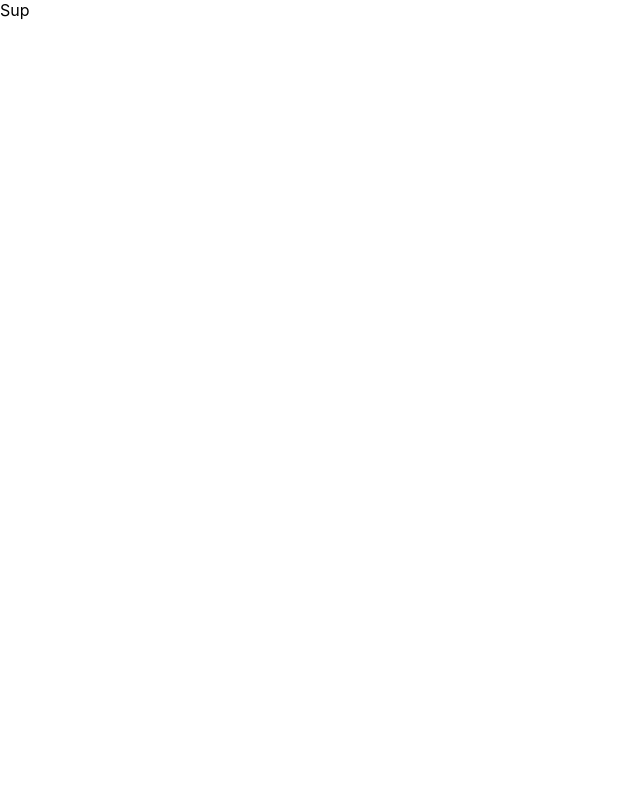
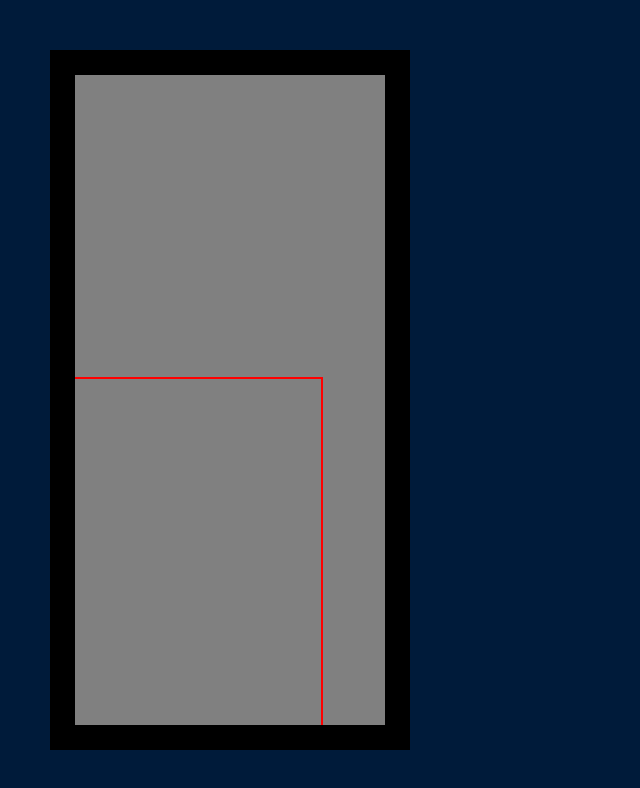
Before and after one commit to dougllittle/React-PO, a React (Create React App) app: page / in a window 1280 px wide. Shown: the top 788 px of the page, without its empty margins (0-640 px from the left). Built offline with nearby package versions, Linux system fonts and the light colour scheme.

Commit message:
early ui
width above 768px

```diff
--- a/src/App.css
+++ /dev/null
@@ -1,3 +0,0 @@
-.App {
-  text-align: center;
-}
--- a/src/App.js
+++ b/src/App.js
@@ -1,5 +1,5 @@
 import React, {Component} from 'react';
-import './App.css';
+import './css/App.css';
 
 class App extends Component {
     constructor() {
@@ -16,11 +16,77 @@ class App extends Component {
 
     render() {
         return (
-          <main className="App">
-            <div id="po-wrap">
-              <div id="po-screen">
+          <main id="App">
+            <div id="UI">
+              <div id="po-left-wrap">
+                <div id="po-operate">
+                  <div id="po-screen" className="po-operate-piece">
+                  </div>
+                  <div id="po-controls" className="po-operate-piece">
+                    <div className="po-row" id="po-controls-1">
+                      <div className={["po-row-button", "po-fx"].join(" ")}>
+                      </div>
+                      <div className={["po-row-button", "po-fx"].join(" ")}>
+                      </div>
+                      <div className={["po-row-button", "po-fx"].join(" ")}>
+                      </div>
+                      <div className={["po-row-button", "po-fx"].join(" ")}>
+                      </div>
+                      <div className={["po-row-button", "po-last", "po-fx"].join(" ")}>
+                      </div>
+                    </div>
+                    <div className="po-row" id="po-controls-2">
+                      <div className="po-row-button">
+                      </div>
+                      <div className="po-row-button">
+                      </div>
+                      <div className="po-row-button">
+                      </div>
+                      <div className="po-row-button">
+                      </div>
+                      <div className={["po-row-button", "po-last", "po-fx"].join(" ")}>
+                      </div>
+                    </div>
+                    <div className="po-row" id="po-controls-3">
+                      <div className="po-row-button">
+                      </div>
+                      <div className="po-row-button">
+                      </div>
+                      <div className="po-row-button">
+                      </div>
+                      <div className="po-row-button">
+                      </div>
+                      <div className={["po-row-button", "po-last", "po-fx"].join(" ")}>
+                      </div>
+                    </div>
+                    <div className="po-row" id="po-controls-4">
+                      <div className="po-row-button">
+                      </div>
+                      <div className="po-row-button">
+                      </div>
+                      <div className="po-row-button">
+                      </div>
+                      <div className="po-row-button">
+                      </div>
+                      <div className={["po-row-button", "po-last", "po-fx"].join(" ")}>
+                      </div>
+                    </div>
+                    <div className="po-row" id="po-controls-5">
+                      <div className="po-row-button">
+                      </div>
+                      <div className="po-row-button">
+                      </div>
+                      <div className="po-row-button">
+                      </div>
+                      <div className="po-row-button">
+                      </div>
+                      <div className={["po-row-button", "po-last", "po-fx"].join(" ")}>
+                      </div>
+                    </div>
+                  </div>
+                </div>
               </div>
-              <div id="po-controls">
+              <div id="po-right-wrap">
               </div>
             </div>
           </main>
--- a/src/Footer.js
+++ b/src/Footer.js
@@ -4,8 +4,8 @@ import './css/Footer.css'
 class Footer extends Component{
 	render(){
 		return (
-			<footer className="footer">
-				Sup
+			<footer id="footer">
+
 			</footer>
 		)
 	}
--- a/src/Header.js
+++ b/src/Header.js
@@ -4,7 +4,7 @@ import './css/Header.css'
 class Header extends Component{
 	render(){
 		return (
-			<header className="header">
+			<header id="header">
 
 			</header>
 		)
--- /dev/null
+++ b/src/css/App.css
@@ -0,0 +1,93 @@
+#App {
+  margin:0;
+  padding:0;
+  height:calc(100vh - 50px);
+  background-color:#001B3A;
+  display: flex;
+  flex-flow: column nowrap;
+  justify-content: center;
+  align-items: center;
+}
+
+#UI{
+	height:100%;
+	width:calc(100vw - 50px);
+	background-color:#001B3A;
+	display: flex;
+	flex-flow: row wrap;
+	justify-content: center;
+	align-items:center;
+}
+
+#po-left-wrap{
+	display:flex;
+	flex-flow:column nowrap;
+	justify-content: center;
+	align-items: center;
+
+}
+
+#po-operate{
+	box-sizing:border-box;
+	padding:25px;
+	background-color:black;
+	height:calc(100% - 50px);
+	width:calc(100% - 50px);
+	display:flex;
+	flex-flow:column nowrap;
+	justify-content: center;
+	align-items:center;
+}
+
+#po-screen{
+	flex:1;
+	width:100%;
+	background-color:gray;
+}
+
+#po-controls{
+	flex:2;
+	width:100%;
+	background-color:gray;
+	display:flex;
+	flex-flow: column nowrap;
+	justify-content: center;
+	align-items: center;
+}
+
+.po-row{
+	flex:1;
+	width:100%;
+	display: flex;
+	flex-flow: row nowrap;
+	justify-content: center;
+	align-items:center;
+}
+
+.po-row:first-of-type .po-row-button:not(.po-last){
+	border-bottom:2px solid red;
+}
+
+.po-row-button{
+	flex:1;
+	height:100%;
+}
+
+.po-row:not(:first-of-type) .po-row-button.po-last{
+	border-left:2px solid red;
+}
+
+#po-right-wrap{
+
+}
+
+@media screen and (min-width:769px){
+	#po-left-wrap{
+		flex:1;
+		height:100%;
+	}
+	#po-right-wrap{
+		flex:2;
+		height:100%;
+	}
+}
--- a/src/css/Footer.css
+++ b/src/css/Footer.css
@@ -0,0 +1,6 @@
+#footer{
+  	margin:0;
+  	padding:0;
+	height:25px;
+	background-color:#001B3A;
+}
--- a/src/css/Header.css
+++ b/src/css/Header.css
@@ -0,0 +1,6 @@
+#header{
+	margin:0;
+	padding:0;
+	height:25px;
+	background-color:#001B3A;
+}
--- a/src/index.css
+++ b/src/index.css
@@ -1,5 +1,6 @@
 body {
   margin: 0;
+  padding:0;
   font-family: -apple-system, BlinkMacSystemFont, 'Segoe UI', 'Roboto', 'Oxygen',
     'Ubuntu', 'Cantarell', 'Fira Sans', 'Droid Sans', 'Helvetica Neue',
     sans-serif;
@@ -11,3 +12,10 @@ code {
   font-family: source-code-pro, Menlo, Monaco, Consolas, 'Courier New',
     monospace;
 }
+
+/* Root */
+
+#root{
+	margin:0;
+	padding:0;
+}
```
